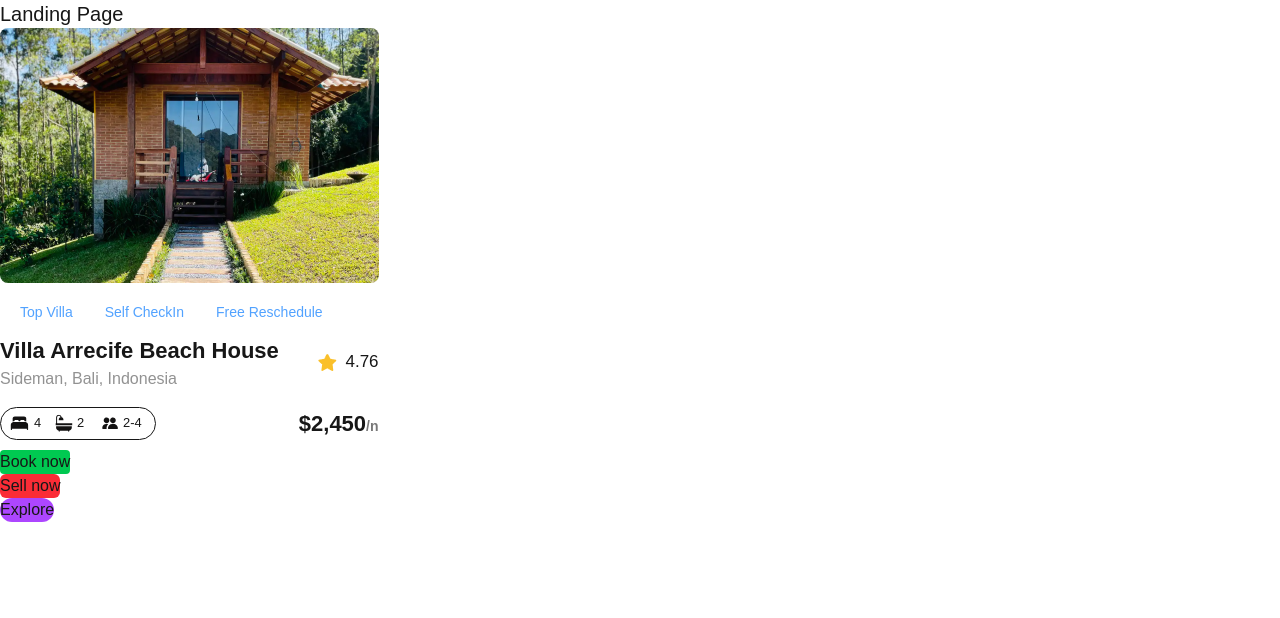
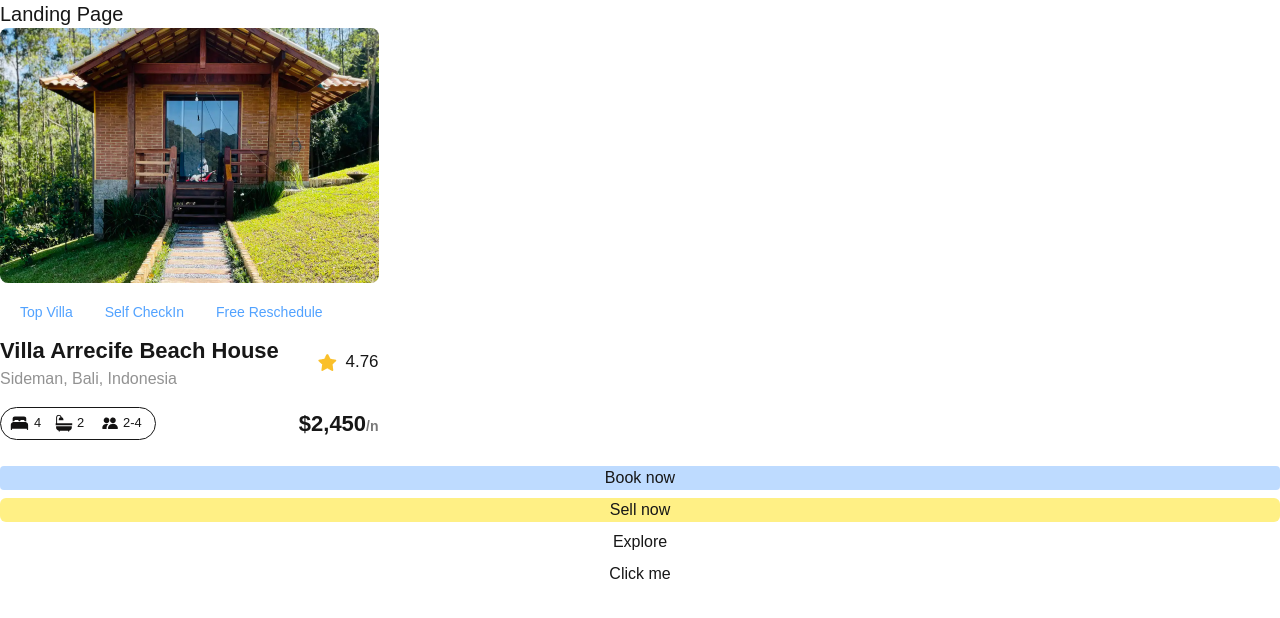
Before and after one commit to Austine247-droid/alx-project-0x00-setup, a Next.js app in the folder alx-project-0x00/: page /landing in a window 1280 px wide. Shown: the top 618 px of the page. Built offline with nearby package versions, Linux system fonts and the light colour scheme.

Commit message:
updated files

```diff
--- a/alx-project-0x00/pages/landing.tsx
+++ b/alx-project-0x00/pages/landing.tsx
@@ -6,18 +6,12 @@ const Landing: React.FC = () => {
     <div>
       <h1 className=" text-xl font-extralight">Landing Page</h1>
       <Card />
-      <Button
-        title="Book now"
-        styles="bg-blue-200 rounded-sm sm:bg-green-500"
-      />
-      <Button
-        title="Sell now"
-        styles="bg-yellow-200 rounded-md md:bg-red-500"
-      />
-      <Button
-        title="Explore"
-        styles="bg-white-500 rounded-full lg:bg-purple-500"
-      />
+      <div className="flex flex-col gap-2 mt-4">
+        <Button title="Book now" styles="bg-blue-200 rounded-sm " />
+        <Button title="Sell now" styles="bg-yellow-200 rounded-md " />
+        <Button title="Explore" styles="bg-white-500 rounded-full " />
+        <Button title="Click me" styles="bg-white-500 rounded-full " />
+      </div>
     </div>
   );
 };
```
